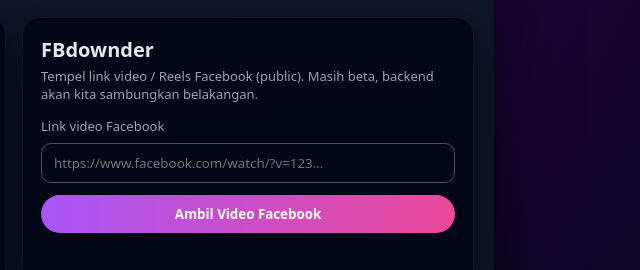
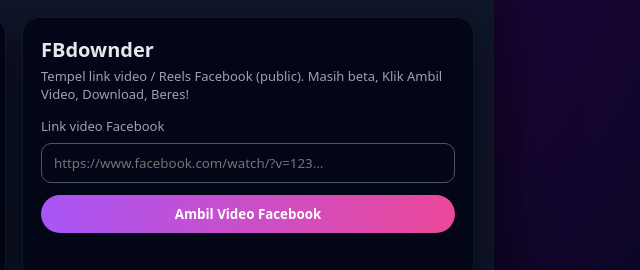
Before and after one commit to Gtid-tech/Toktokder-Fbdownder, a plain HTML site: page index.html in a window 1280 px wide. Shown: the part 272-542 px from the top of the page, 626-1266 px from the left. Drawn offline with Linux system fonts and the light colour scheme.

Commit message:
Update index.html

```diff
--- a/index.html
+++ b/index.html
@@ -46,7 +46,7 @@
       <section class="tool-card" id="facebook-tool">
         <h2>FBdownder</h2>
         <p class="tool-subtitle">
-          Tempel link video / Reels Facebook (public). Masih beta, backend akan kita sambungkan belakangan.
+          Tempel link video / Reels Facebook (public). Masih beta, Klik Ambil Video, Download, Beres!
         </p>
 
         <form id="facebook-form">
```
